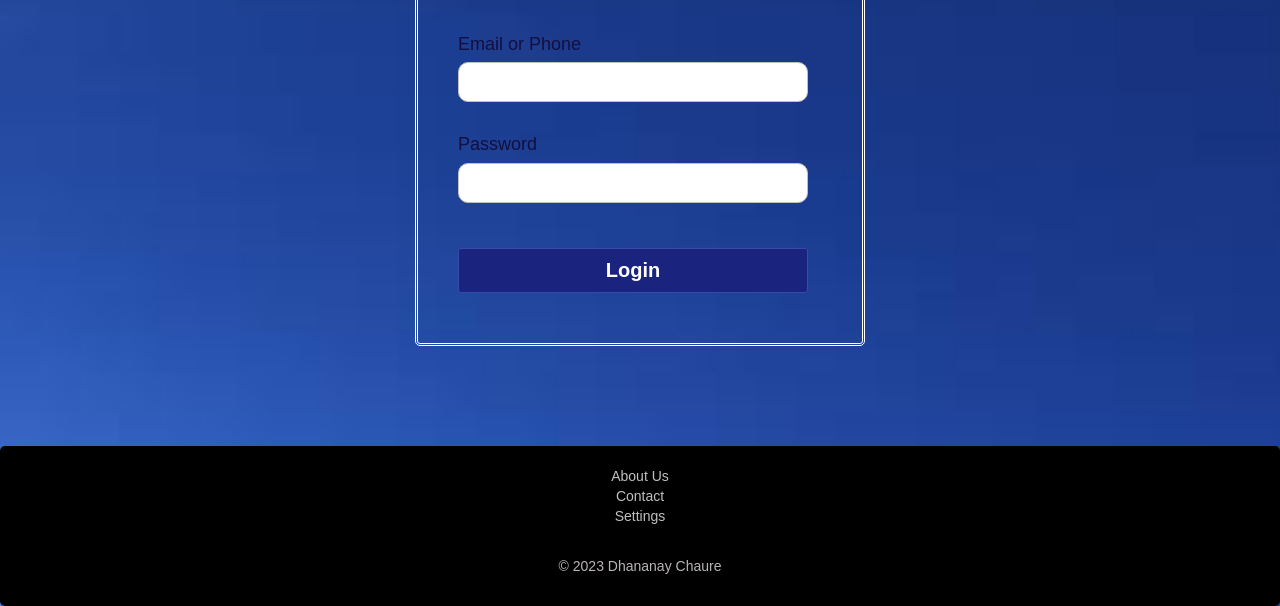
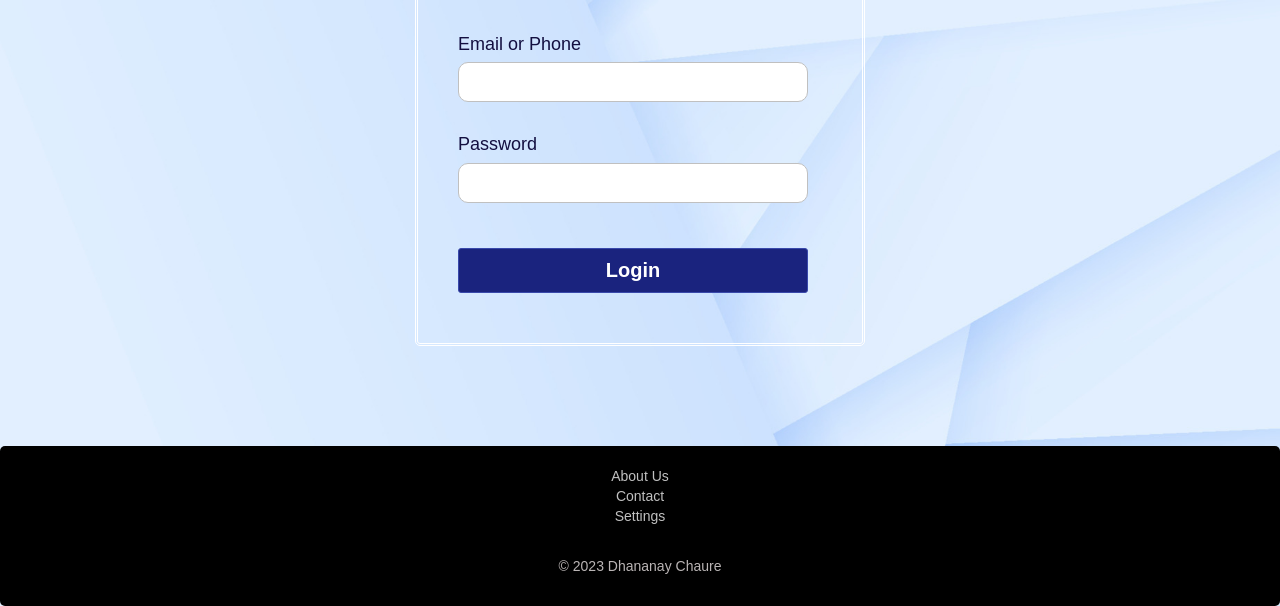
Before and after one commit to DhananjayChaure/Login_Page2, a plain HTML site: page index.html in a window 1280 px wide. Shown: the part 305-911 px from the top of the page. Drawn offline with nearby package versions, Linux system fonts and the light colour scheme.

Commit message:
Update style.css

```diff
--- a/style.css
+++ b/style.css
@@ -3,7 +3,7 @@
     margin: 0;
 }
 body{
-    background-image: url("bg_img.jpg");
+    background-image: url("bg_img3.jpg");
     background-size: cover;
     background-repeat: no-repeat;
 
```
